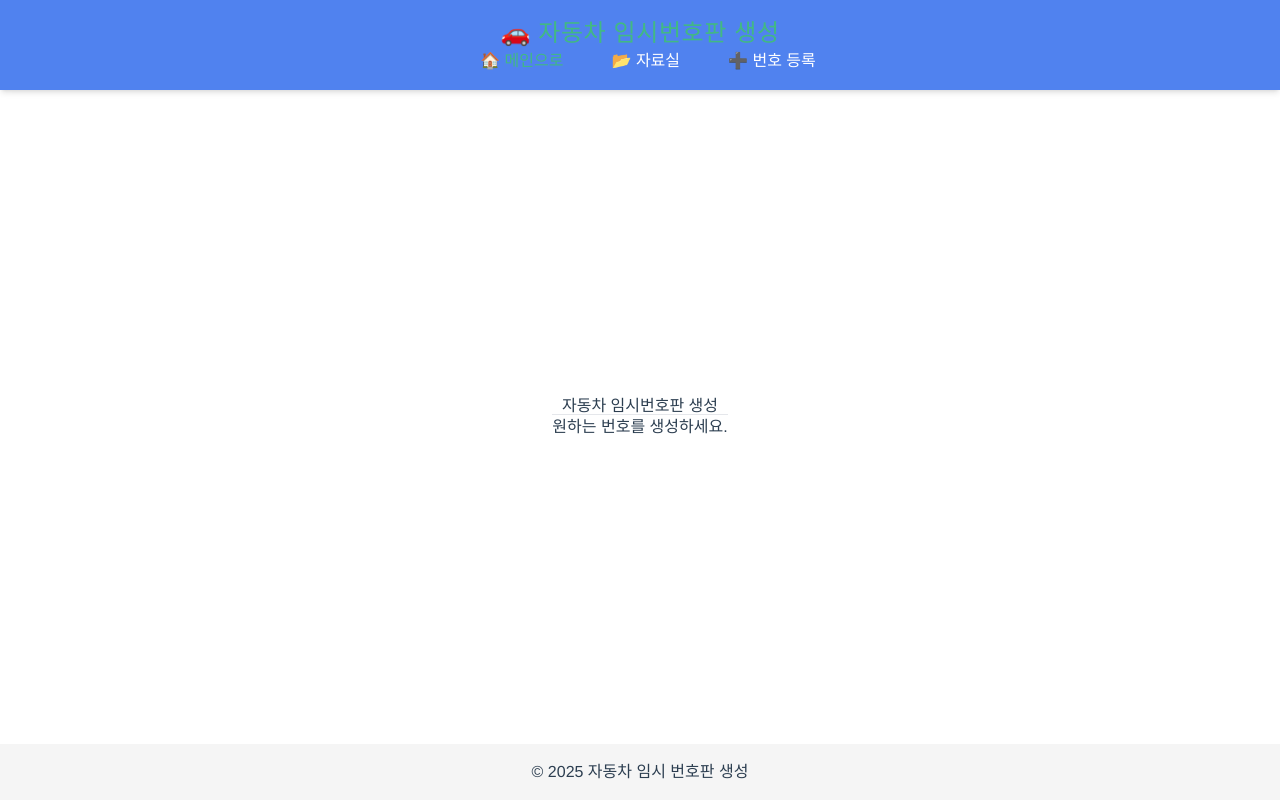
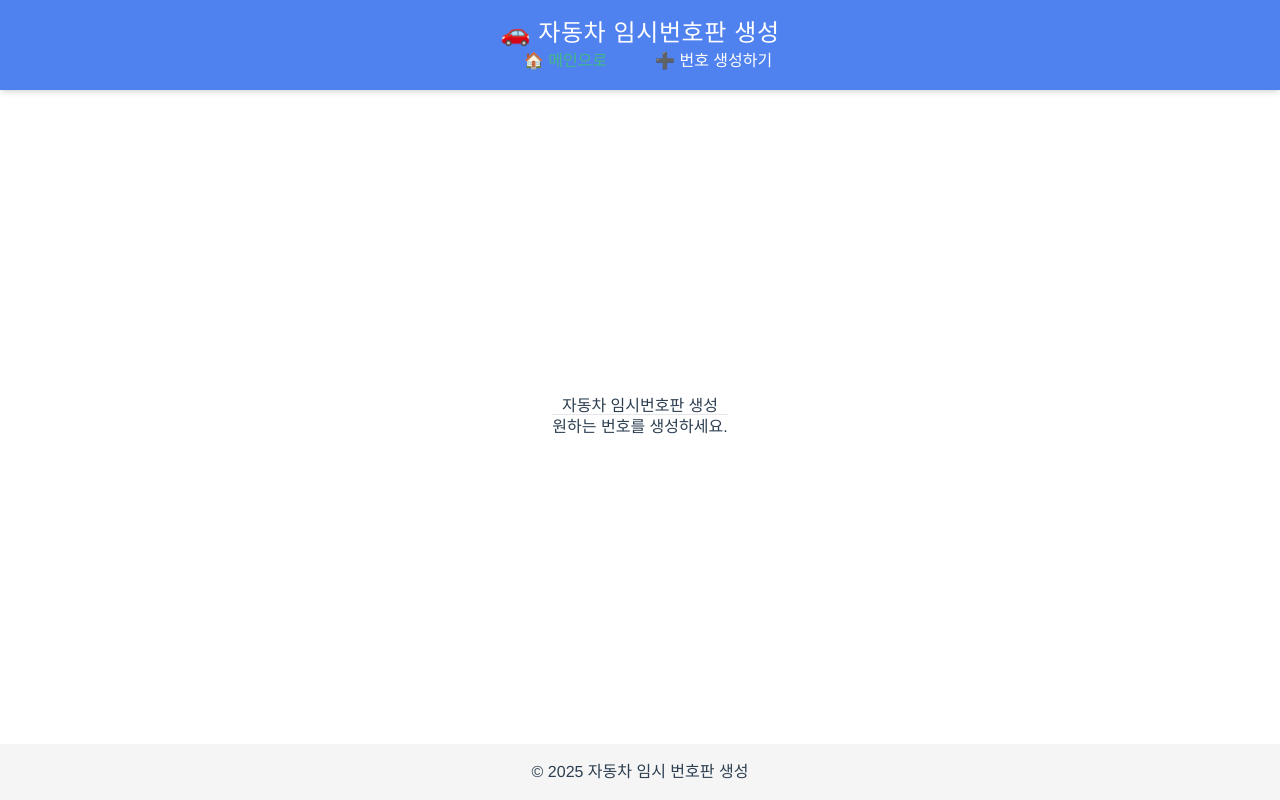
Before and after one commit to parkyoungmean/make-car-numbers, a Vue app: page / in a window 1280 px wide. Built offline with nearby package versions, Linux system fonts and the light colour scheme.

Commit message:
1-7 improve authority input handling and plate rendering logic

```diff
--- a/src/components/HeaderComp.vue
+++ b/src/components/HeaderComp.vue
@@ -1,8 +1,8 @@
 <template>
 <!-- 523p -->
-<nav class="navbar fixed top-0 left-0 w-full z-50 backdrop-blur bg-blue-600/80 shadow-md has-shadow is-primary" role="navigation" aria-label="main navigation">
+<nav class="navbar backdrop-blur bg-blue-600/80 shadow-md has-shadow is-primary" role="navigation" aria-label="main navigation">
   <div class="navbar-brand">
-    <router-link to="/" class="navbar-item text-2xl font-extrabold text-white tracking-wide">
+    <router-link to="/main" class="navbar-item text-2xl font-extrabold text-white tracking-wide">
       🚗 자동차 임시번호판 생성
     </router-link>
     <a role="button" class="navbar-burger" aria-label="menu" aria-expanded="false" data-target="navbarBasic">
@@ -15,8 +15,8 @@
   <div id="navbarBasic" class="navbar-menu">
     <div class="navbar-start space-x-4 ml-4">
       <router-link to="/" class="navbar-item text-white font-medium hover:bg-white/10 px-4 py-2 rounded transition">🏠 메인으로</router-link>
-      <router-link to="/numberlist" class="navbar-item text-white font-medium hover:bg-white/10 px-4 py-2 rounded transition">📂 자료실</router-link>
-      <router-link to="/numberinsert" class="navbar-item text-white font-medium hover:bg-white/10 px-4 py-2 rounded transition">➕ 번호 등록</router-link>
+      <!-- <router-link to="/numberlist" class="navbar-item text-white font-medium hover:bg-white/10 px-4 py-2 rounded transition">📂 자료실</router-link> -->
+      <router-link to="/numberinsert" class="navbar-item text-white font-medium hover:bg-white/10 px-4 py-2 rounded transition">➕ 번호 생성하기</router-link>
     </div>
   </div>
 </nav>
--- a/src/views/NumberInsert.vue
+++ b/src/views/NumberInsert.vue
@@ -24,12 +24,15 @@
         <div class="flex items-center space-x-4">
           <label class="text-lg font-semibold">관할 기관:</label>
           <select v-model="data.authority" class="border px-2 py-1 rounded">
+            <option disabled value="">선택 또는 직접 입력</option>
             <option value="화성시장">화성시장</option>
             <option value="서울특별시장">서울특별시장</option>
             <option value="부산광역시장">부산광역시장</option>
             <option value="경기도지사">경기도지사</option>
             <option value="제주도지사">제주도지사</option>
+            <option value="custom">직접 입력</option>
           </select>
+          <input v-if="data.authority === 'custom'" type="text" v-model="customAuthority" placeholder="기관명을 입력하세요." class="border px-2 py-1 rounded">
         </div>
 
         <!-- 번호 입력 -->
@@ -67,7 +70,7 @@
         </div>
 
         <!-- 임시운행번호판 SVG -->
-        <div v-for="num in generatedNumbers" :key="num">
+        <div v-show="showPlates" v-for="num in generatedNumbers" :key="num">
           <svg
             viewBox="0 0 520 110"
             xmlns="http://www.w3.org/2000/svg"
@@ -149,6 +152,10 @@ const data = ref({
   endNumber: "",
 });
 
+const customAuthority = ref('');
+
+const showPlates = ref(false);
+
 const startDateInput = ref("2025-04-06");
 const endDateInput = ref("2025-04-15");
 
@@ -179,6 +186,13 @@ const generatedNumbers = computed(() => {
   }
   return range;
 });
+
+/* watch(customAuthority, (val) => {
+  console.log('vla값:', val);
+    if (data.value.authority === 'custom' || data.value.authority === val) {
+    data.value.authority = val;
+  }
+}); */
 
 const exportToPDF = async () => {
   await nextTick();
@@ -230,11 +244,22 @@ const exportToPDF = async () => {
 };
 
 const submitForm = async () => {
+  await nextTick(); // DOM 업데이트 기다림
+  if (data.value.authority === 'custom') {
+    data.value.authority = customAuthority.value;
+  }
+
+// 재렌더링을 위해 먼저 false 처리
+  showPlates.value = false;
+  await nextTick(); // DOM 업데이트 기다림
+
   const formData = new FormData();
   formData.append("authority", data.value.authority);
   formData.append("start", data.value.startNumber);
   formData.append("end", data.value.endNumber);
   /* await numberStore.insertData(formData); */
+
+  showPlates.value = true; // 다시 보여줌
 };
 </script>
 
```
